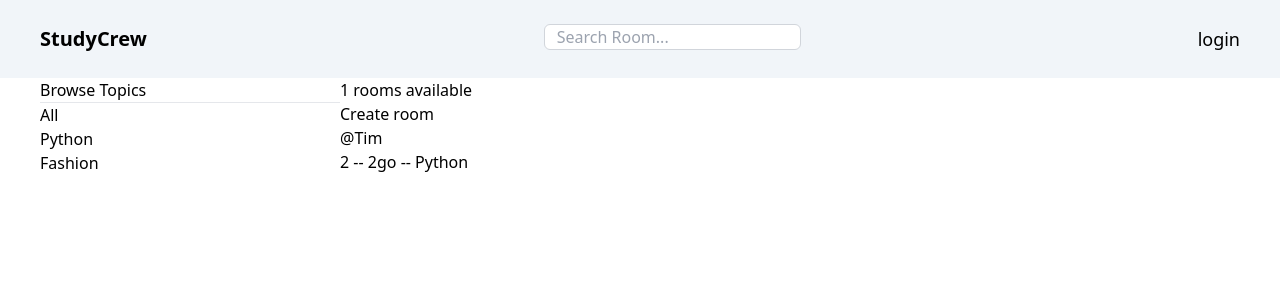
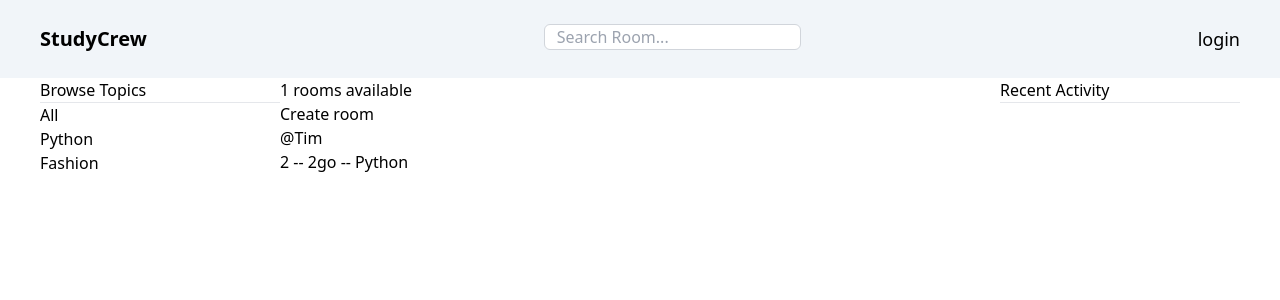
Before and after one commit to Osas706/studycrew, a Django app: a page that uses base/templates/base/home.html in a window 1280 px wide. Shown: the top 300 px of the page. Run offline with Django 5.2, Linux system fonts and the light colour scheme; data comes from the database, SQL or seed files in the repository; some libraries are stand-ins or nearby versions.

Commit message:
Activity feeds (created smaller components "comp")

```diff
--- a/base/models.py
+++ b/base/models.py
@@ -35,5 +35,8 @@ class Message(models.Model):
   updated = models.DateTimeField(auto_now=True)
   created = models.DateTimeField(auto_now_add=True)
 
+  class Meta:
+    ordering = ['-updated', '-created']
+
   def __str__(self):
     return self.body[0:50]
--- /dev/null
+++ b/base/templates/base/activity_comp.html
@@ -0,0 +1,22 @@
+    <div>
+      <h3>Recent Activity</h3>
+      <hr>
+
+      <div class="">
+        {% for message in room_messages %}
+          <div class="">
+            <small>@{{ message.user }} {{ message.created|timesince }}</small>
+            <small>replied to '{{message.room}}</small>
+
+            <p>{{message}}</p>
+
+            <hr>
+
+            {% if request.user == message.user %}
+              <a href="{% url 'delete-message' message.id %}" class="text-xs">❌</a>
+            {% endif %}
+          </div>
+        {% endfor %}
+      </div>
+
+    </div>
--- /dev/null
+++ b/base/templates/base/feed_comp.html
@@ -0,0 +1,12 @@
+<div>
+  {% for room in rooms %}
+    <div class="">
+      {% if request.user.is_authenticated %}
+        <a href="{% url 'update-room' room.id  %}"> Edit</a>
+        <a href="{% url 'delete-room' room.id  %}"> Delete</a>
+      {% endif %}
+      <span>@{{ room.host.username }}</span>
+      <h5>{{ room.id }} -- <a href="{% url 'room' room.id %}">{{ room.name }}</a> -- {{ room.topic.name }}</h5>
+    </div>
+  {% endfor %}
+</div>
--- a/base/templates/base/home.html
+++ b/base/templates/base/home.html
@@ -2,21 +2,10 @@
   {% extends 'main.html' %}
 
   {% block content %}
-  <div class="grid grid-cols-4 px-10">
+    <div class="grid grid-cols-5 px-10">
       <!-- sidebar -->
       <div class="col-span-1">
-      <h3>Browse Topics</h3>
-      <hr>
-
-      <div class="">
-        <a href="{% url 'home' %}">All</a>
-      </div>
-
-      {% for topic in topics %}
-        <div class="">
-          <a href="{% url 'home' %}?q={{topic.name}}">{{topic.name}}</a>
-        </div>
-      {% endfor %}
+        {% include 'base/topic_comp.html' %}
       </div>
 
       <!-- main content -->
@@ -25,19 +14,14 @@
         <a href="{% url 'create-room' %}"> Create room</a>
 
         <div>
-        {% for room in rooms %}
-        <div class="">
-            {% if request.user.is_authenticated %}
-          <a href="{% url 'update-room' room.id  %}"> Edit</a>
-          <a href="{% url 'delete-room' room.id  %}"> Delete</a>
-            {% endif %}
-          <span>@{{ room.host.username }}</span>
-          <h5>{{ room.id }} -- <a href="{% url 'room' room.id %}">{{ room.name }}</a> -- {{ room.topic.name }}</h5>
-        </div>
-        {% endfor %}
+          {% include 'base/feed_comp.html' %}
         </div>
       </div>
 
+      <!-- Recent activity feed -->
+      <div class="col-span-1">
+        {% include 'base/activity_comp.html' %}
+      </div>
     </div>
   {% endblock content %}
 </body>
--- /dev/null
+++ b/base/templates/base/topic_comp.html
@@ -0,0 +1,15 @@
+<div>
+  <h3>Browse Topics</h3>
+  <hr>
+
+  <div class="">
+    <a href="{% url 'home' %}">All</a>
+  </div>
+
+  {% for topic in topics %}
+  <div class="">
+    <a href="{% url 'home' %}?q={{topic.name}}">{{topic.name}}</a>
+  </div>
+  {% endfor %}
+
+</div>
--- a/base/views.py
+++ b/base/views.py
@@ -78,10 +78,13 @@ def home(request):
   rooms = Room.objects.filter(Q(topic__name__icontains=q) | Q(name__icontains=q) | Q(description__icontains=q) )
   topics = Topic.objects.all()
   room_count = rooms.count()
+  room_messages = Message.objects.filter(Q(room__topic__name__icontains=q))
+
   context = {
     'rooms' : rooms,
     'topics' : topics,
     'room_count' : room_count,
+    'room_messages' : room_messages
   }
   return render(request, 'base/home.html', context)
 
```
Lines whose indentation alone changed are shown as unchanged.
